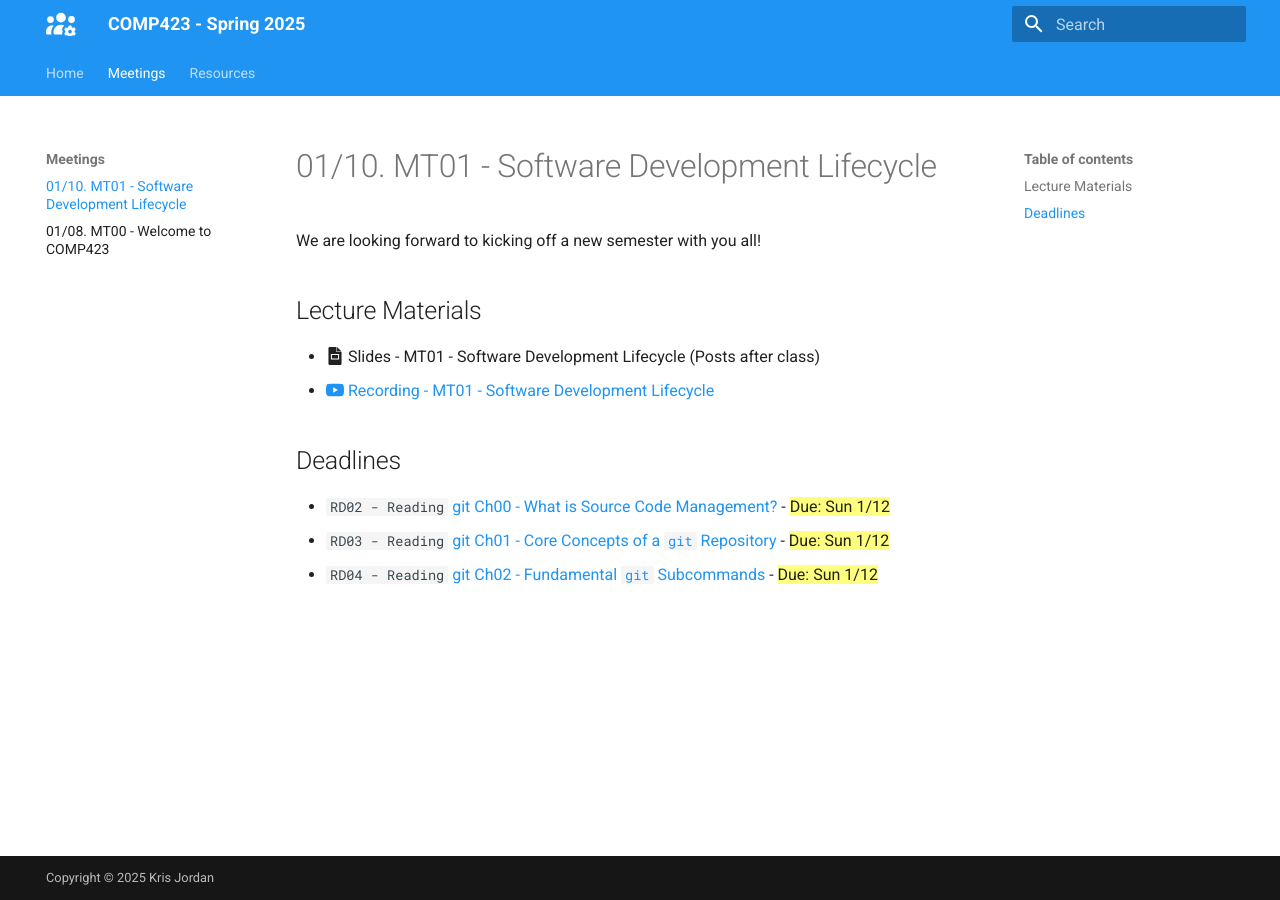
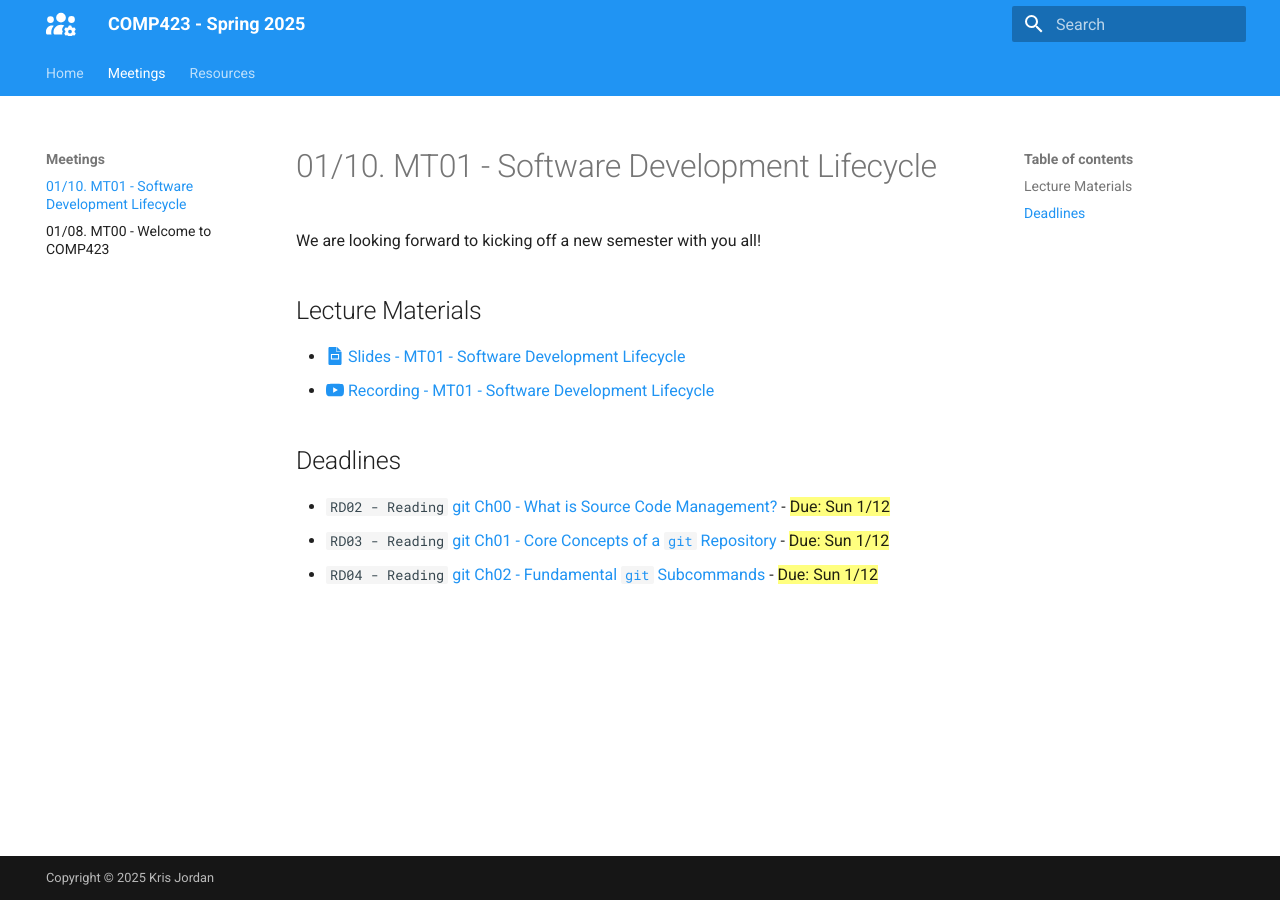
Before and after one commit to comp423-25s/comp423-25s.github.io, an MkDocs documentation site: the page built from docs/meetings/2025_01_10.md, in a window 1280 px wide. Built offline with MkDocs 1.6.1 and Material for MkDocs 9.7.7, drawn with Linux system fonts in a browser that asks for light colours.

Commit message:
Add slides link to 1/10

```diff
--- a/docs/meetings/2025_01_10.md
+++ b/docs/meetings/2025_01_10.md
@@ -9,7 +9,7 @@ We are looking forward to kicking off a new semester with you all!
 
 ## Lecture Materials
 
-* :simple-googleslides: Slides - MT01 - Software Development Lifecycle (Posts after class)
+* [:simple-googleslides: Slides - MT01 - Software Development Lifecycle](https://docs.google.com/presentation/d/1snU0-40IllOikYOZgfTYYn6btbfc6GSNVWoIBbyrf3k/edit?usp=sharing)
 * [:simple-youtube: Recording - MT01 - Software Development Lifecycle](https://youtube.com/live/4hMRIqWlWMU?feature=share)
 
 ## Deadlines
```
